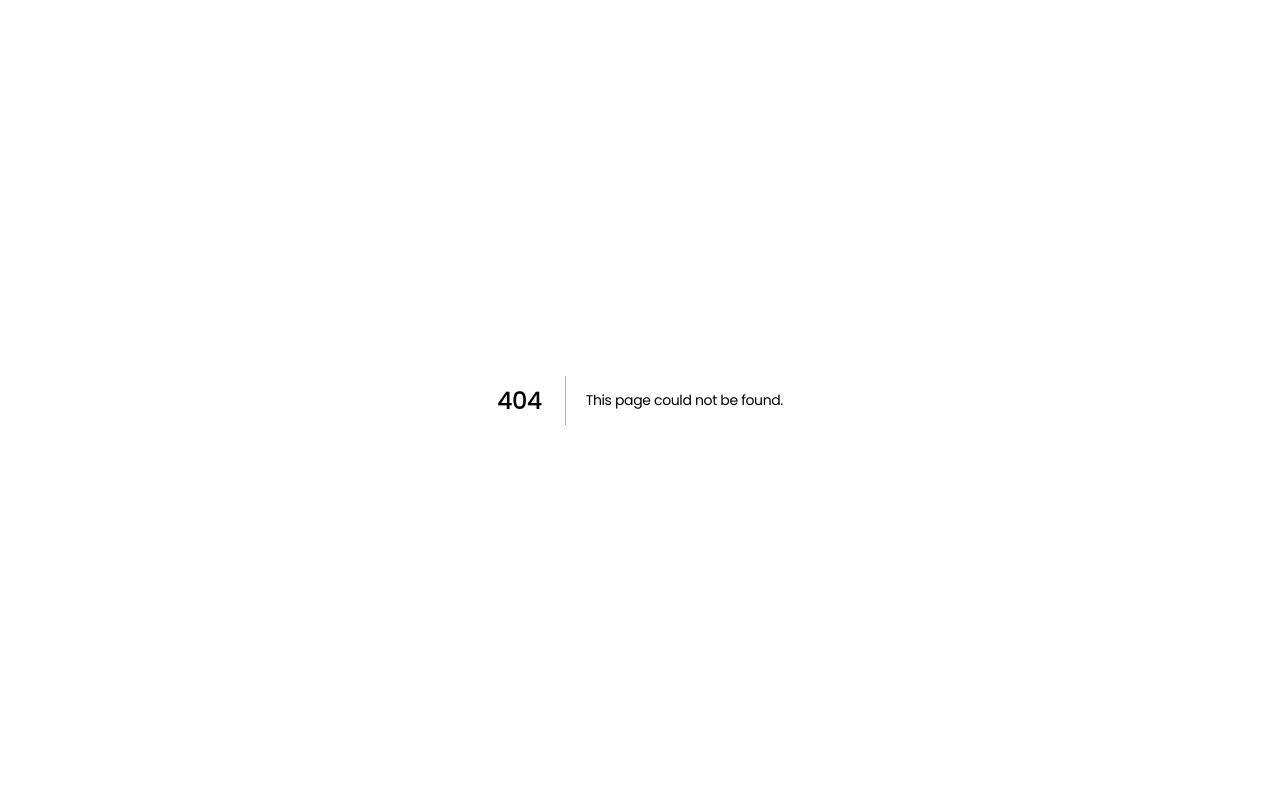
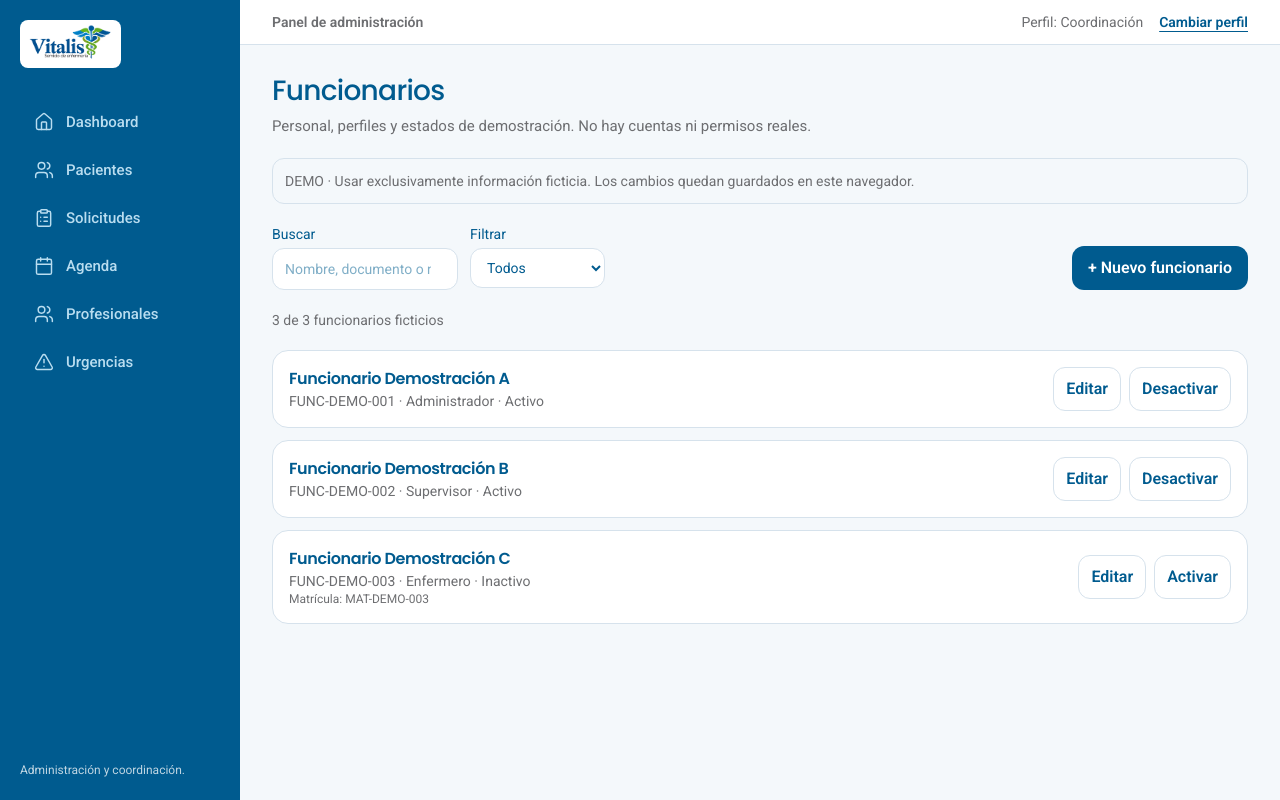
Before and after one commit to equantum-py/vitalis-demo, a Next.js app: page /admin/funcionarios in a window 1280 px wide. Before the commit this address had no page. Built offline with nearby package versions, Linux system fonts and the light colour scheme.

Commit message:
feat: módulo demo de funcionarios con roles y estados

```diff
--- /dev/null
+++ b/app/admin/funcionarios/page.tsx
@@ -0,0 +1,45 @@
+"use client";
+import { useEffect, useMemo, useState } from "react";
+import { EncabezadoPagina, Panel } from "@/components/admin/Encabezado";
+
+type Rol = "Administrador" | "Supervisor" | "Enfermero";
+type Funcionario = { id: string; nombre: string; apellido: string; documento: string; telefono: string; correo: string; matricula: string; rol: Rol; activo: boolean };
+const CLAVE = "vitalis-demo-funcionarios-08b";
+const INICIALES: Funcionario[] = [
+ { id:"func-demo-1", nombre:"Funcionario", apellido:"Demostración A", documento:"FUNC-DEMO-001", telefono:"000 000 001", correo:"", matricula:"", rol:"Administrador", activo:true },
+ { id:"func-demo-2", nombre:"Funcionario", apellido:"Demostración B", documento:"FUNC-DEMO-002", telefono:"000 000 002", correo:"", matricula:"", rol:"Supervisor", activo:true },
+ { id:"func-demo-3", nombre:"Funcionario", apellido:"Demostración C", documento:"FUNC-DEMO-003", telefono:"000 000 003", correo:"", matricula:"MAT-DEMO-003", rol:"Enfermero", activo:false }
+];
+const VACIO: Funcionario = { id:"",nombre:"",apellido:"",documento:"",telefono:"",correo:"",matricula:"",rol:"Enfermero",activo:true };
+const CAMPO="w-full rounded-xl border border-line bg-white px-3 py-2.5 text-ink";
+const BOTON="min-h-11 rounded-xl bg-navy px-4 py-2 font-semibold text-white";
+export default function FuncionariosPage() {
+ const [datos,setDatos]=useState<Funcionario[]>([]);
+ const [cargado,setCargado]=useState(false);
+ const [busqueda,setBusqueda]=useState("");
+ const [filtro,setFiltro]=useState("Todos");
+ const [form,setForm]=useState<Funcionario|null>(null);
+ const [error,setError]=useState("");
+ useEffect(()=>{try{const raw=localStorage.getItem(CLAVE);const lista=raw?JSON.parse(raw):INICIALES;setDatos(Array.isArray(lista)?lista:INICIALES);}catch{setDatos(INICIALES);}setCargado(true);},[]);
+ useEffect(()=>{if(cargado)localStorage.setItem(CLAVE,JSON.stringify(datos));},[datos,cargado]);
+ const filtrados=useMemo(()=>datos.filter(f=>(filtro==="Todos"||f.rol===filtro||filtro==="Activos"&&f.activo||filtro==="Inactivos"&&!f.activo)&&[f.nombre,f.apellido,f.documento,f.matricula].join(" ").toLowerCase().includes(busqueda.toLowerCase().trim())),[datos,busqueda,filtro]);
+ function guardar(e:React.FormEvent<HTMLFormElement>){e.preventDefault();if(!form)return;const d=form.documento.trim();if(!form.nombre.trim()||!form.apellido.trim()||!d){setError("Nombre, apellido y documento son obligatorios.");return;}if(datos.some(f=>f.id!==form.id&&f.documento.toLowerCase()===d.toLowerCase())){setError("El documento ya está registrado.");return;}const f={...form,nombre:form.nombre.trim(),apellido:form.apellido.trim(),documento:d,id:form.id||"func-"+Date.now().toString(36)};setDatos(v=>form.id?v.map(x=>x.id===f.id?f:x):[f,...v]);setForm(null);setError("");}
+ function campo(etiqueta:string,clave:keyof Funcionario,tipo="text"){return <label className="flex flex-col gap-1 text-sm font-medium">{etiqueta}<input className={CAMPO} type={tipo} value={String(form?.[clave]??"")} onChange={e=>setForm(f=>f?{...f,[clave]:e.target.value}:f)}/></label>;}
+ return <div className="space-y-5">
+  <EncabezadoPagina titulo="Funcionarios" descripcion="Personal, perfiles y estados de demostración. No hay cuentas ni permisos reales." />
+  <p role="note" className="rounded-xl border border-line bg-paper p-3 text-sm text-ink-soft">DEMO · Usar exclusivamente información ficticia. Los cambios quedan guardados en este navegador.</p>
+  {form ? <Panel titulo={form.id?"Editar funcionario":"Nuevo funcionario"}>
+   <form onSubmit={guardar} className="space-y-4"><div className="grid gap-4 md:grid-cols-2">
+   {campo("Nombre *","nombre")}{campo("Apellido *","apellido")}{campo("Documento ficticio *","documento")}{campo("Teléfono ficticio","telefono")}{campo("Correo ficticio","correo","email")}{campo("Matrícula ficticia","matricula")}
+   <label className="flex flex-col gap-1 text-sm font-medium">Perfil<select className={CAMPO} value={form.rol} onChange={e=>setForm(f=>f?{...f,rol:e.target.value as Rol}:f)}>{(["Administrador","Supervisor","Enfermero"] as Rol[]).map(r=><option key={r}>{r}</option>)}</select></label>
+   <label className="flex items-center gap-2 text-sm font-medium"><input type="checkbox" checked={form.activo} onChange={e=>setForm(f=>f?{...f,activo:e.target.checked}:f)}/> Funcionario activo</label></div>
+   {error&&<p role="alert" className="text-red-700">{error}</p>}
+   <div className="flex flex-wrap gap-3"><button className={BOTON} type="submit">Guardar funcionario</button><button className="min-h-11 rounded-xl border border-line px-4" type="button" onClick={()=>{setForm(null);setError("");}}>Cancelar</button></div></form>
+  </Panel> : <>
+   <div className="flex flex-wrap items-end justify-between gap-3"><div className="flex flex-wrap gap-3"><label className="flex flex-col gap-1 text-sm">Buscar<input className={CAMPO} type="search" placeholder="Nombre, documento o matrícula" value={busqueda} onChange={e=>setBusqueda(e.target.value)}/></label><label className="flex flex-col gap-1 text-sm">Filtrar<select className={CAMPO} value={filtro} onChange={e=>setFiltro(e.target.value)}>{["Todos","Administrador","Supervisor","Enfermero","Activos","Inactivos"].map(x=><option key={x}>{x}</option>)}</select></label></div><button className={BOTON} type="button" onClick={()=>{setForm({...VACIO});setError("");}}>+ Nuevo funcionario</button></div>
+   <p role="status" className="text-sm text-ink-soft">{filtrados.length} de {datos.length} funcionarios ficticios</p>
+   <ul className="grid gap-3">{filtrados.map(f=><li key={f.id} className="rounded-2xl border border-line bg-white p-4"><div className="flex flex-wrap items-center justify-between gap-3"><div><h2 className="font-semibold text-navy">{f.nombre} {f.apellido}</h2><p className="text-sm text-ink-soft">{f.documento} · {f.rol} · {f.activo?"Activo":"Inactivo"}</p>{f.matricula&&<p className="text-xs text-ink-soft">Matrícula: {f.matricula}</p>}</div><div className="flex flex-wrap gap-2"><button type="button" className="min-h-11 rounded-xl border border-line px-3 font-semibold text-navy" onClick={()=>setForm({...f})}>Editar</button><button type="button" className="min-h-11 rounded-xl border border-line px-3 font-semibold text-navy" onClick={()=>setDatos(v=>v.map(x=>x.id===f.id?{...x,activo:!x.activo}:x))}>{f.activo?"Desactivar":"Activar"}</button></div></div></li>)}</ul>
+   {cargado&&filtrados.length===0&&<p className="rounded-xl bg-paper p-5">No se encontraron funcionarios.</p>}
+  </>}
+ </div>;
+}
```
